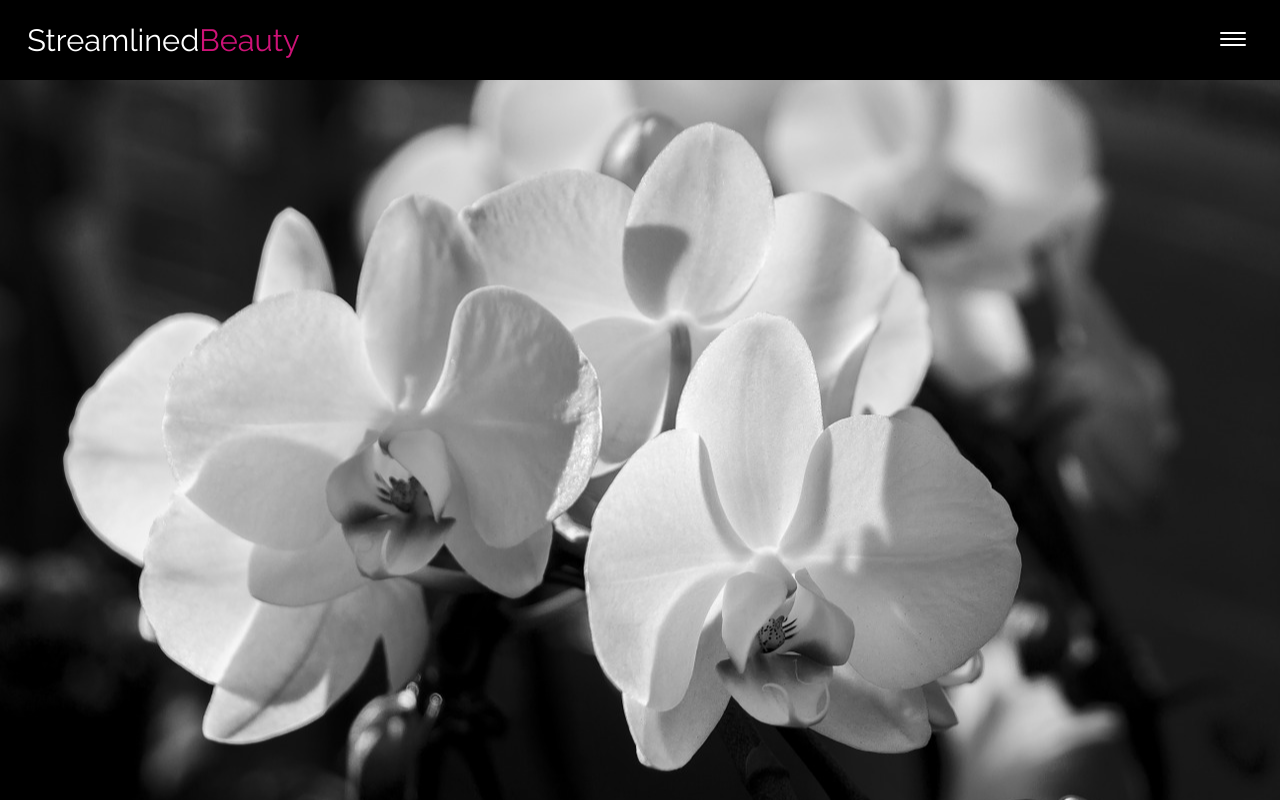
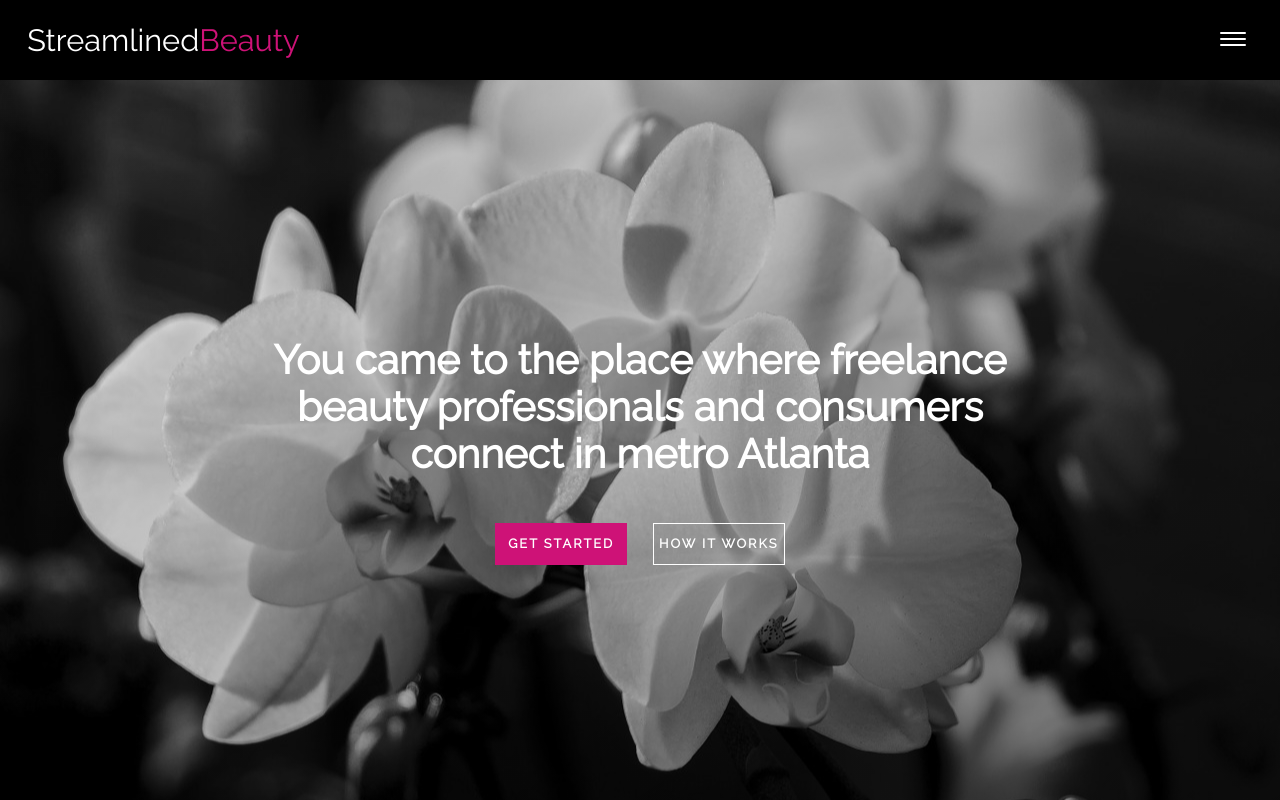
Before and after one commit to valsakel/streamlined-beauty-client, a React (Create React App) app: page / in a window 1280 px wide. Built offline with nearby package versions, Linux system fonts and the light colour scheme; no server answers.

Commit message:
Add context and styles for landing page

```diff
--- a/src/components/HeaderBar.css
+++ b/src/components/HeaderBar.css
@@ -6,6 +6,7 @@
     width: 100%;
     height: 80px;
     position: fixed;
+    top: 0;
     z-index: 1;
     background-color: black;
     color: white;
@@ -27,7 +28,9 @@
     color: #ce1277;
 }
 
-.header-link:active, a:hover, a:visited {
+.header-link:active,
+.header-link:hover,
+.header-link:visited {
     color: #ffffff;
     text-decoration: none;
 }
--- a/src/components/LandingPage.css
+++ b/src/components/LandingPage.css
@@ -1,9 +1,112 @@
 .container {
     width: 100vw;
     height: 100vh;
-    background-image: url('../images/black_white_orchid.jpg');
+    /*background-image: url('../images/black_white_orchid.jpg');*/
+    /*background-position: center;*/
+    /*background-repeat: no-repeat;*/
+    /*background-size: cover;*/
+
+    background: linear-gradient(to right bottom, rgba(0, 0, 0, 0), rgba(0, 0, 0, 0.5)), url('../images/black_white_orchid.jpg');
     background-position: center;
     background-repeat: no-repeat;
     background-size: cover;
 
 }
+
+.landing-page-main-section {
+    position: relative;
+    top: 80px;
+    margin-bottom: 4em;
+
+}
+
+.landing-page-hero-section {
+    display: flex;
+    flex-direction: column;
+    /*flex-flow: wrap;*/
+    align-items: center;
+    justify-content: center;
+    /*margin: 1em;*/
+    /*height: 100vh;*/
+    height: calc(100vh - 80px);
+}
+
+.landing-page-welcome-header {
+    color: white;
+    font-size: calc(1.5em + .5vw);
+    text-align: center;
+    margin-right: 1em;
+    margin-left: 1em;
+}
+
+.landing-page-get-started-link {
+    display: inline-block;
+    height: 40px;
+    margin: 1em;
+    /*width: */
+    color: #ffffff;
+    background-color: #ce1277;
+    border: 1px solid #ce1277;
+    line-height: 40px;
+    text-align: center;
+    text-decoration: none;
+    text-transform: uppercase;
+    letter-spacing: 2px;
+    font-size: 0.8rem;
+    font-weight: 700;
+    font-family: 'Raleway', sans-serif;
+
+
+    min-width: 130px;
+    max-width: 200px;
+}
+
+.landing-page-how-works-link {
+    display: inline-block;
+    height: 40px;
+    margin: 1em;
+
+    color: #FFFFFF;
+    border: 1px solid #FFFFFF;
+    /*color: #ce1277;*/
+    /*background-color: none;*/
+    /*border: 1px solid #ce1277;*/
+    line-height: 40px;
+    text-align: center;
+    text-decoration: none;
+    text-transform: uppercase;
+    letter-spacing: 2px;
+    font-size: 0.8rem;
+    font-weight: 700;
+    font-family: 'Raleway', sans-serif;
+
+
+    min-width: 130px;
+    max-width: 200px;
+}
+
+.landing-page-how-works-section * {
+    margin: 1em;
+
+    padding: 0;
+}
+
+.landing-page-how-works-section {
+    /*margin: 1em;*/
+
+}
+
+@media only screen and (min-width: 450px) {
+
+    .landing-page-hero-section {
+        margin: 0 auto;
+        width: 70vw;
+        /*flex-direction: row;*/
+        flex-wrap: wrap;
+    }
+
+    .landing-page-welcome-header {
+        /*order: -1;*/
+        /*flex: 1 0 100%;*/
+    }
+}
--- a/src/components/LandingPage.js
+++ b/src/components/LandingPage.js
@@ -1,6 +1,6 @@
 import React from 'react';
 import { connect } from 'react-redux';
-import { Redirect } from 'react-router-dom';
+import { Redirect, Link } from 'react-router-dom';
 import HeaderBar from './HeaderBar';
 
 import './LandingPage.css';
@@ -14,6 +14,71 @@ const LandingPage = (props) => {
     <React.Fragment>
       <div className="container">
         <HeaderBar />
+        <main className="landing-page-main-section">
+          <section className="landing-page-hero-section">
+            <h2 className="landing-page-welcome-header">
+              You came to the place where freelance beauty professionals and consumers connect in metro Atlanta
+            </h2>
+            <div>
+              <Link
+                to={`/signup`}
+                className="landing-page-get-started-link"
+                aria-label="Click to get started"
+              >
+                Get started
+              </Link>
+              <a
+                href="#landing-page-how-works-wrapper"
+                className="landing-page-how-works-link"
+                aria-label="Click to show how it works section"
+              >
+                How it works
+              </a>
+            </div>
+          </section>
+          <section id="landing-page-how-works-wrapper" name="landing-page-how-works-wrapper">
+            <div className="landing-page-how-works-section">
+              <h3>If you're hiring</h3>
+              <div>On SB you will find a list of local freelance
+                beauty professionals that provide services
+                to people within a comfort of their own
+                place.</div>
+              <ol>
+                <li>
+                  Start by signing up with SB
+                </li>
+                <li>
+                  Find a pro that offers the service(s)
+                  you are looking for
+                </li>
+                <li>
+                  Connect with the pro to book an
+                  appointment
+                </li>
+                <li>
+                  Get ready and enjoy
+                </li>
+              </ol>
+            </div>
+            <div className="landing-page-how-works-section">
+              <h3>If you're freelancing</h3>
+              <div>SB is a great place to advertise your
+                services, and to grow your own freelance
+                business</div>
+              <ol>
+                <li>
+                  Start by signing up with SB
+                </li>
+                <li>
+                  Add services to your profile
+                </li>
+                <li>
+                  Get ready for emails from potential clients
+                </li>
+              </ol>
+            </div>
+          </section>
+        </main>
 
       </div>
     </React.Fragment>
--- a/src/components/Profiles.css
+++ b/src/components/Profiles.css
@@ -44,6 +44,9 @@
     box-shadow: 0 1px 6px rgba(57,73,76,0.35);
 }
 
+.data-card-section:last-child {
+    margin-bottom: 20px;
+}
 
 .data-card-article {
     display: flex;
```
